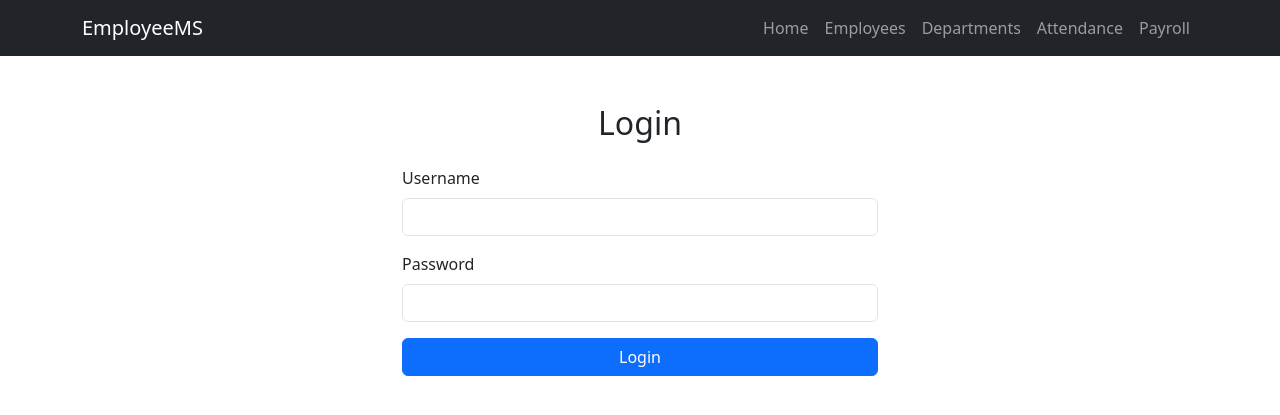
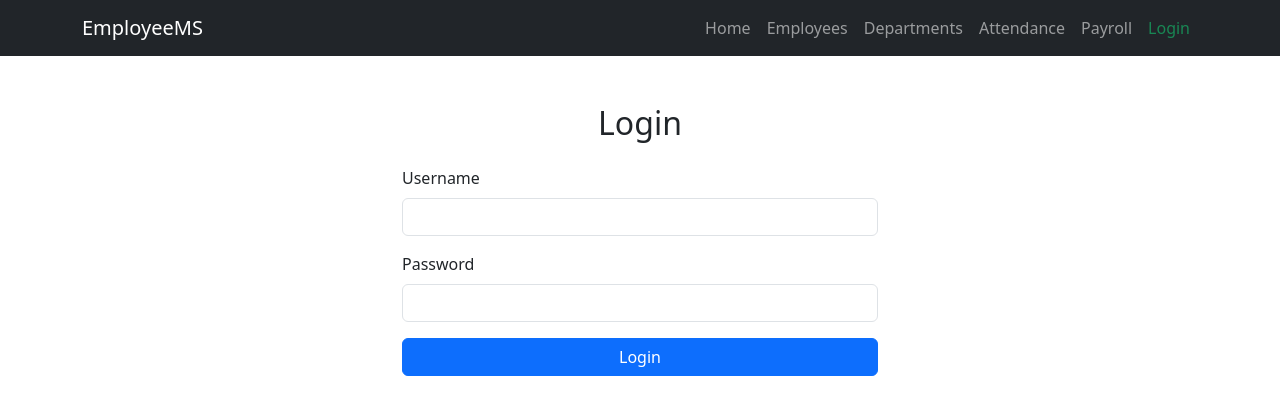
Before and after one commit to radhapaswan0625/employee_management_system, a Django app: a page that uses templates/base.html in a window 1280 px wide. Shown: the top 415 px of the page. Run offline with Django 5.2, Linux system fonts and the light colour scheme.

Commit message:
Added user authentication with login and logout

```diff
--- a/templates/base.html
+++ b/templates/base.html
@@ -41,7 +41,7 @@
     </li>
 
     <li class="nav-item">
-                        <a class="nav-link" href="#">Employees</a>
+        <a class="nav-link" href="/employees/">Employees</a>
     </li>
 
     <li class="nav-item">
@@ -55,6 +55,30 @@
     <li class="nav-item">
         <a class="nav-link" href="#">Payroll</a>
     </li>
+
+    {% if user.is_authenticated %}
+
+    <li class="nav-item">
+        <span class="nav-link text-warning">
+            Welcome, {{ user.username }}
+        </span>
+    </li>
+
+    <li class="nav-item">
+        <a class="nav-link text-danger" href="{% url 'logout' %}">
+            Logout
+        </a>
+    </li>
+
+    {% else %}
+
+    <li class="nav-item">
+        <a class="nav-link text-success" href="{% url 'login' %}">
+            Login
+        </a>
+    </li>
+
+    {% endif %}
 
 </ul>
 
--- a/users/urls.py
+++ b/users/urls.py
@@ -3,4 +3,6 @@ from . import views
 
 urlpatterns = [
     path("login/", views.login_view, name="login"),
+    path("logout/", views.user_logout, name="logout"),
+
 ]
--- a/users/views.py
+++ b/users/views.py
@@ -1,5 +1,5 @@
 from django.shortcuts import render
-from django.contrib.auth import authenticate, login
+from django.contrib.auth import authenticate, login, logout
 from django.shortcuts import redirect
 
 
@@ -23,3 +23,7 @@ def login_view(request):
             })
 
     return render(request, "users/login.html")
+
+def user_logout(request):
+    logout(request)
+    return redirect("login")
```
Lines whose indentation alone changed are shown as unchanged.
